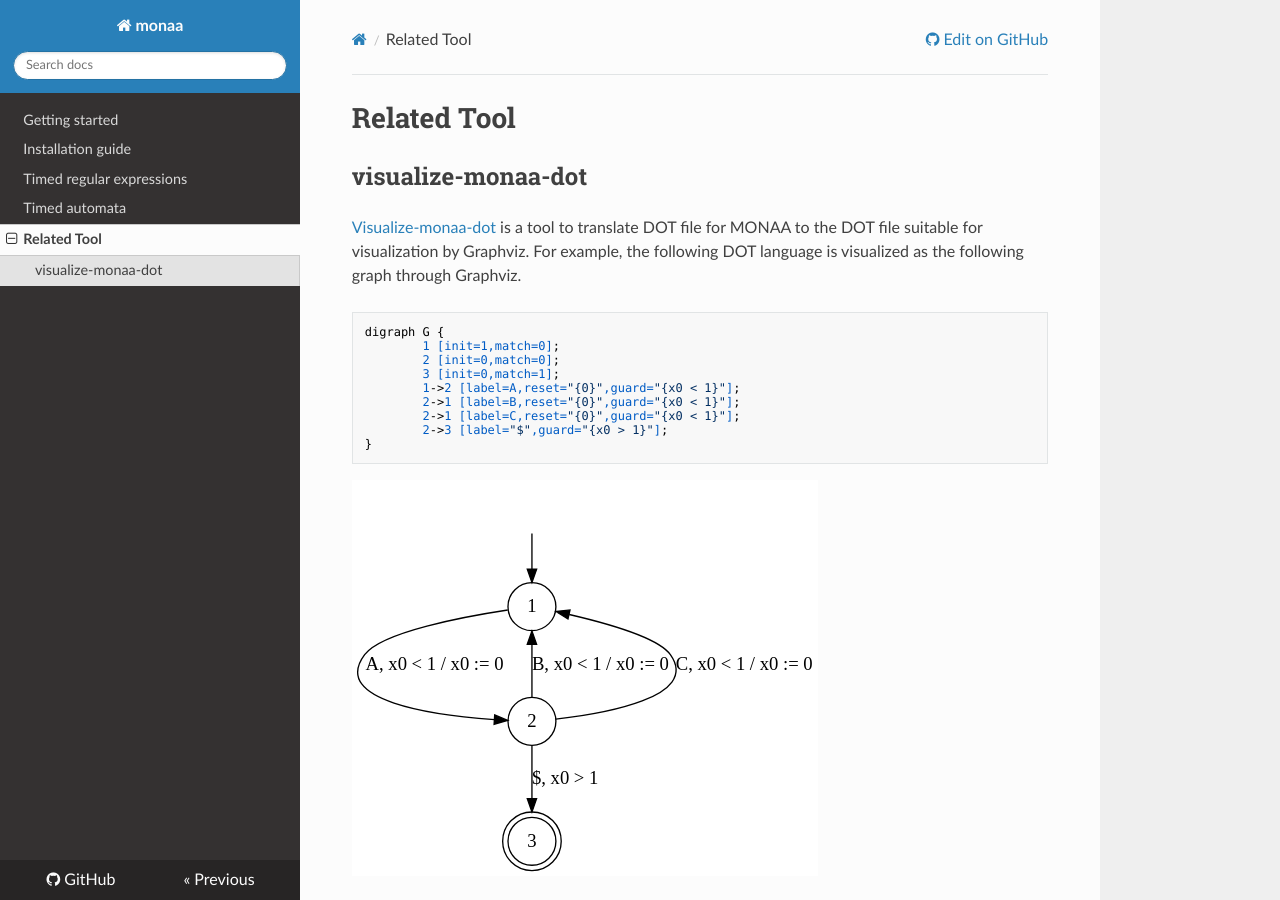
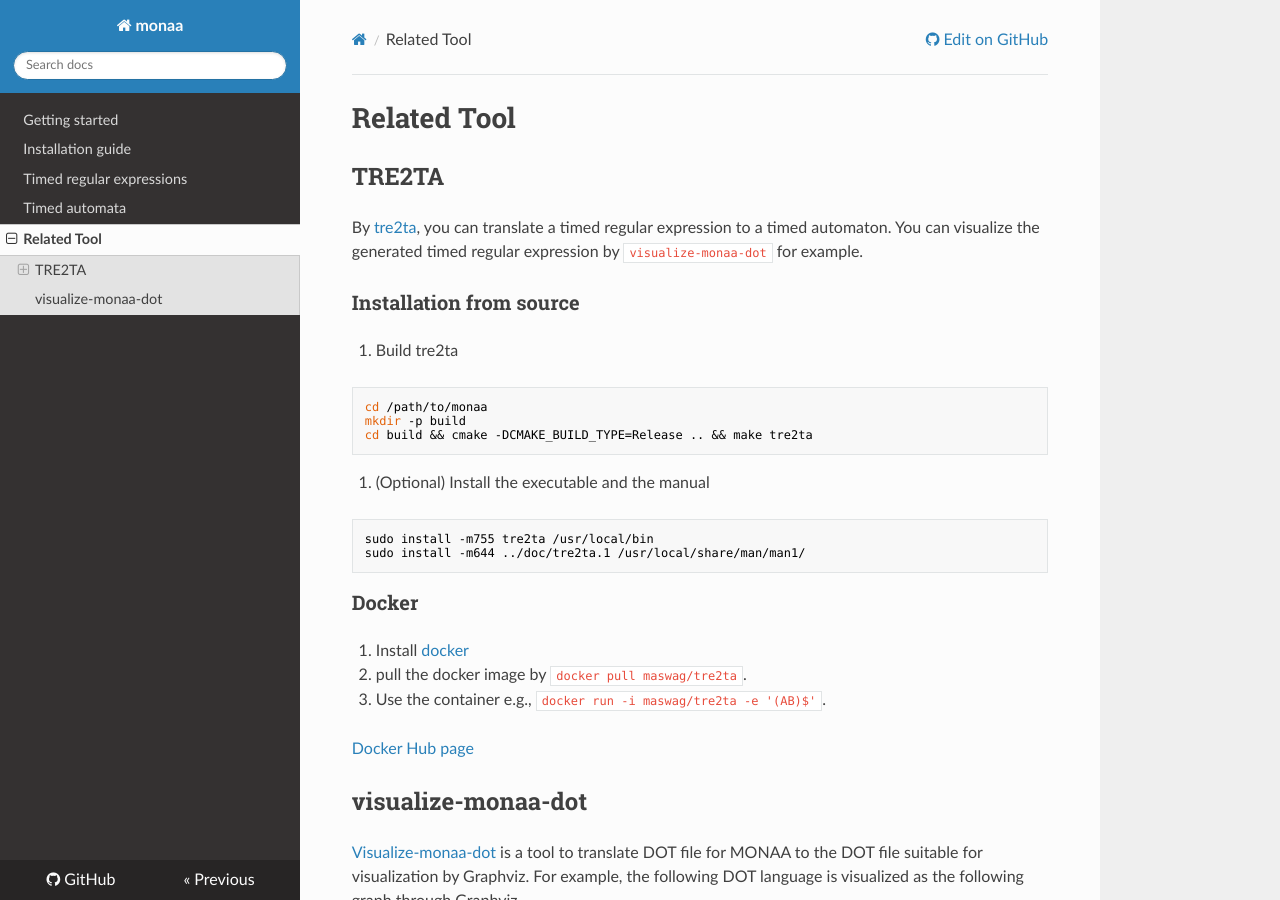
Before and after one commit to MasWag/monaa, an MkDocs documentation site: the page built from doc/related_tools.md, in a window 1280 px wide and 900 px high. Built offline with MkDocs 1.6.1, drawn with Linux system fonts in a browser that asks for light colours; nearby versions of some CDN libraries.

Commit message:
added a document on tre2ta

````diff
--- a/doc/related_tools.md
+++ b/doc/related_tools.md
@@ -1,5 +1,38 @@
 Related Tool
 ============
+
+TRE2TA
+------
+
+By [tre2ta](./tre2ta_man.md), you can translate a timed regular expression to a timed automaton. You can visualize the generated timed regular expression by `visualize-monaa-dot` for example.
+
+### Installation from source
+
+1. Build tre2ta
+
+```
+cd /path/to/monaa
+mkdir -p build
+cd build && cmake -DCMAKE_BUILD_TYPE=Release .. && make tre2ta
+```
+
+2. (Optional) Install the executable and the manual
+
+```
+sudo install -m755 tre2ta /usr/local/bin
+sudo install -m644 ../doc/tre2ta.1 /usr/local/share/man/man1/
+```
+
+### Docker
+
+1. Install [docker](https://www.docker.com/)
+
+2. pull the docker image by `docker pull maswag/tre2ta`.
+
+3. Use the container e.g., `docker run -i maswag/tre2ta -e '(AB)$'`.
+
+[Docker Hub page](https://cloud.docker.com/u/maswag/repository/docker/maswag/tre2ta)
+
 
 visualize-monaa-dot
 -------------------
````
Also changed, not shown: doc/tre2ta_man.md (added, +46 -0 lines), 2 other files.
